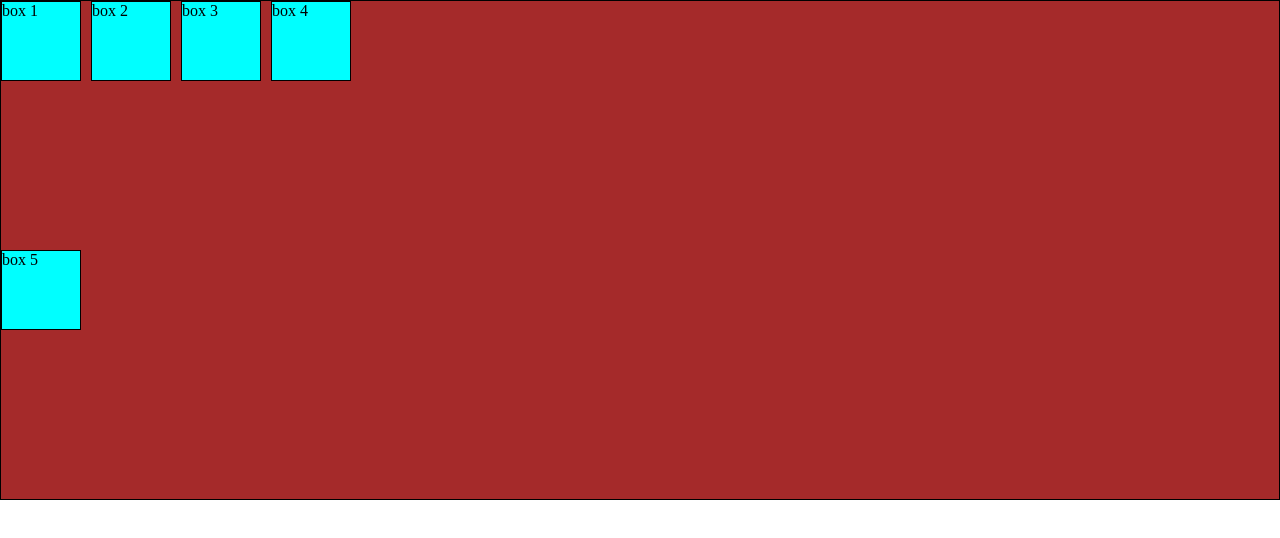
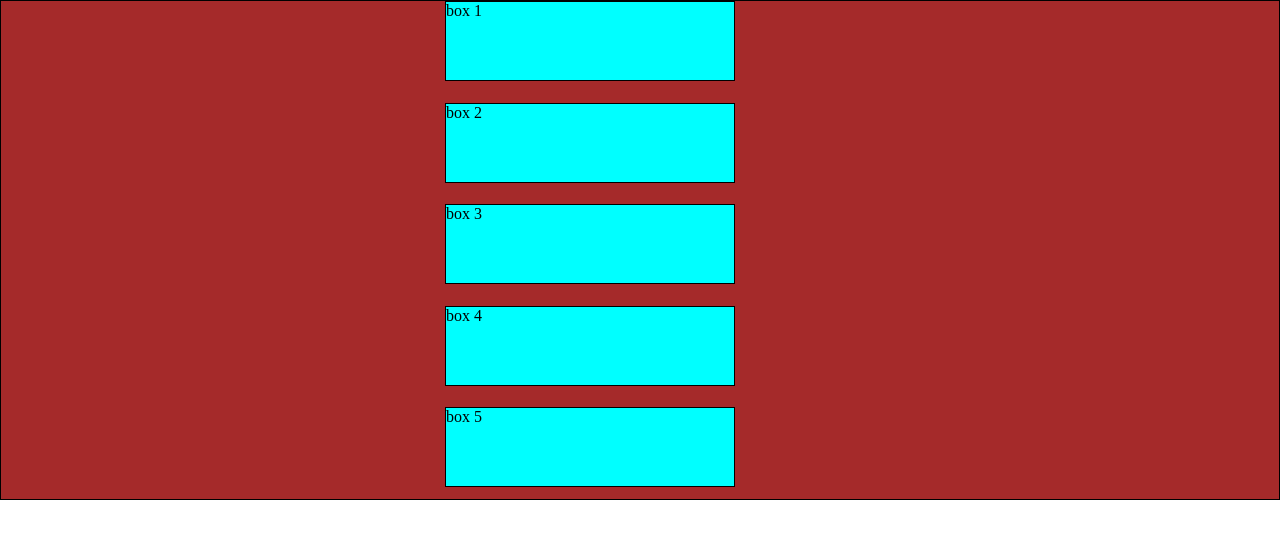
Before and after one commit to VivekDeyVD/web_dev, a plain HTML site: page css grids/index.html in a window 1280 px wide. Drawn offline with Linux system fonts and the light colour scheme.

Commit message:
cssgrids

```diff
--- a/css grids/styles.css
+++ b/css grids/styles.css
@@ -9,11 +9,15 @@
     border: 1px solid black;
     display: grid;
     grid-template-columns: repeat(4,90px);
+    gap: 10px;
+    justify-content: center;
 }
 
 .box{
     background-color: aqua;
     border: 1px solid black;
-    width: 80px;
+
     height: 80px;
+    grid-column-start: 1;
+    grid-column-end: 4;
 }
```
